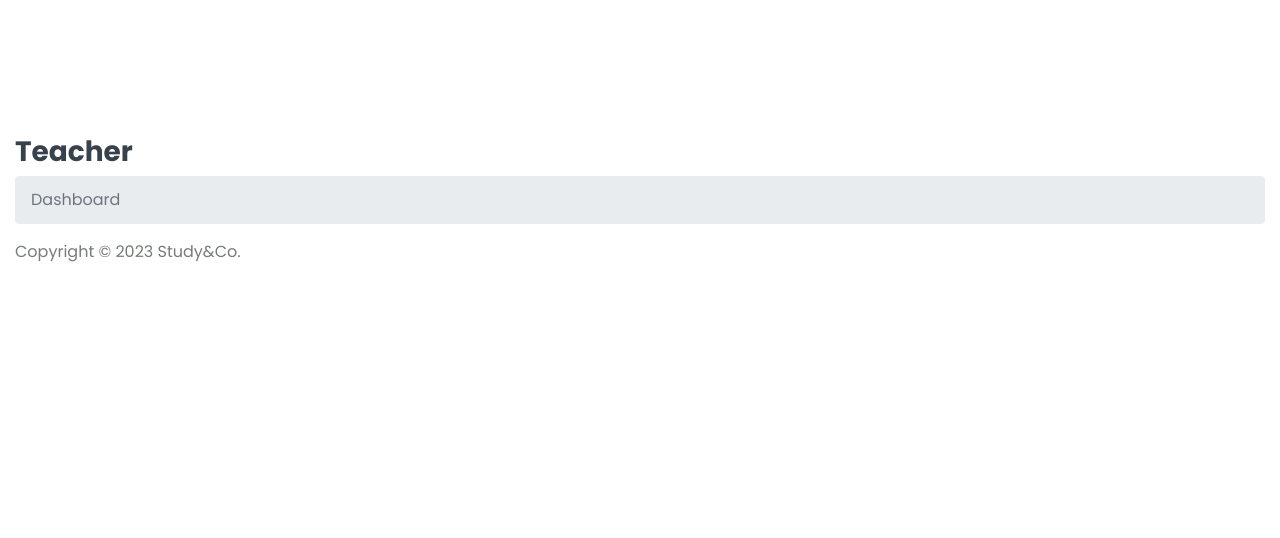
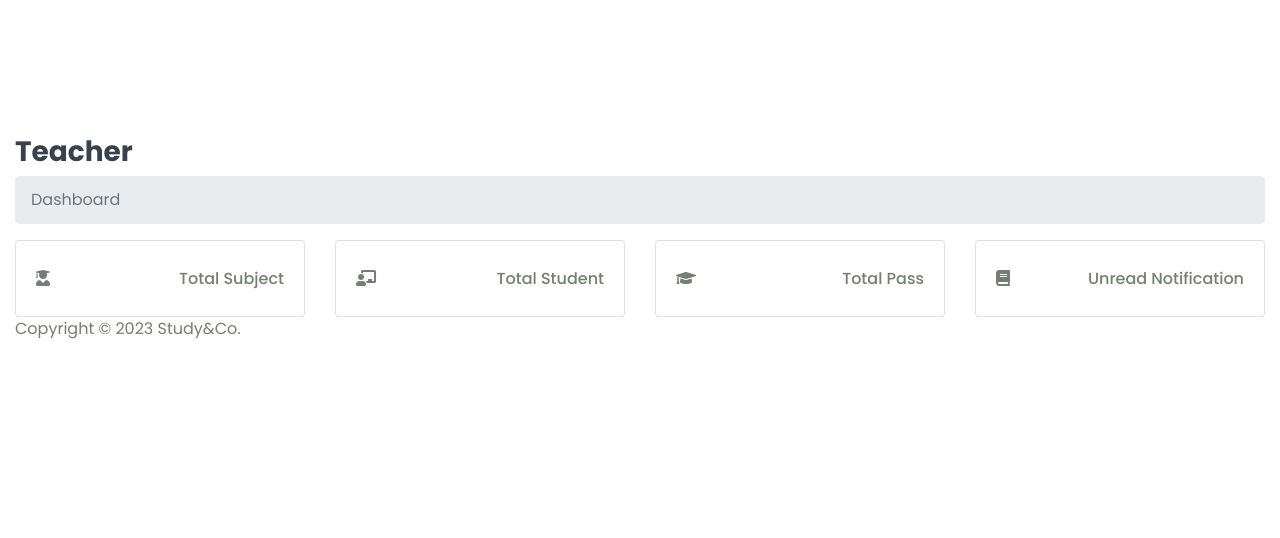
Before and after one commit to amirulabdlatib/StudyGo, a Django app: page /Staff/Home in a window 1280 px wide. Shown: the part 886-1424 px from the top of the page. Run offline with Django 4.2, Linux system fonts and the light colour scheme; a user stored in the database is signed in; some libraries are stand-ins or nearby versions.

Commit message:
Student dashboard finished and started teacher dashboard

```diff
--- a/StudyGo/templates/Staff/home.html
+++ b/StudyGo/templates/Staff/home.html
@@ -1,6 +1,6 @@
 {% extends 'base.html' %}{% block content %}
 
-<div class="page-header" >
+<div class="page-header">
   <div class="row">
     <div class="col-sm-12">
       <h3 class="page-title">Teacher</h3>
@@ -10,5 +10,75 @@
     </div>
   </div>
 </div>
+<div class="row">
+  <div class="col-xl-3 col-sm-6 col-12 d-flex">
+    <div class="card bg-one w-100">
+      <div class="card-body">
+        <div
+          class="db-widgets d-flex justify-content-between align-items-center"
+        >
+          <div class="db-icon">
+            <i class="fas fa-user-graduate"></i>
+          </div>
+          <div class="db-info">
+            <h3></h3>
+            <h6>Total Subject</h6>
+          </div>
+        </div>
+      </div>
+    </div>
+  </div>
+  <div class="col-xl-3 col-sm-6 col-12 d-flex">
+    <div class="card bg-two w-100">
+      <div class="card-body">
+        <div
+          class="db-widgets d-flex justify-content-between align-items-center"
+        >
+          <div class="db-icon">
+            <i class="fas fa-chalkboard-teacher"></i>
+          </div>
+          <div class="db-info">
+            <h3></h3>
+            <h6>Total Student</h6>
+          </div>
+        </div>
+      </div>
+    </div>
+  </div>
+  <div class="col-xl-3 col-sm-6 col-12 d-flex">
+    <div class="card bg-three w-100">
+      <div class="card-body">
+        <div
+          class="db-widgets d-flex justify-content-between align-items-center"
+        >
+          <div class="db-icon">
+            <i class="fas fa-graduation-cap"></i>
+          </div>
+          <div class="db-info">
+            <h3></h3>
+            <h6>Total Pass</h6>
+          </div>
+        </div>
+      </div>
+    </div>
+  </div>
+  <div class="col-xl-3 col-sm-6 col-12 d-flex">
+    <div class="card bg-four w-100">
+      <div class="card-body">
+        <div
+          class="db-widgets d-flex justify-content-between align-items-center"
+        >
+          <div class="db-icon">
+            <i class="fas fa-book"></i>
+          </div>
+          <div class="db-info">
+            <h3></h3>
+            <h6>Unread Notification</h6>
+          </div>
+        </div>
+      </div>
+    </div>
+  </div>
+</div>
 
 {% endblock content %}
```
Also changed, not shown: StudyGo/StudyGo/Student_Views.py (+10 -1 lines), StudyGo/templates/Student/home.html (+22 -1 lines), StudyGo/templates/includes/chart_student.html (+71 -0 lines), StudyGo/db.sqlite3. Lines whose indentation alone changed are shown as unchanged.
